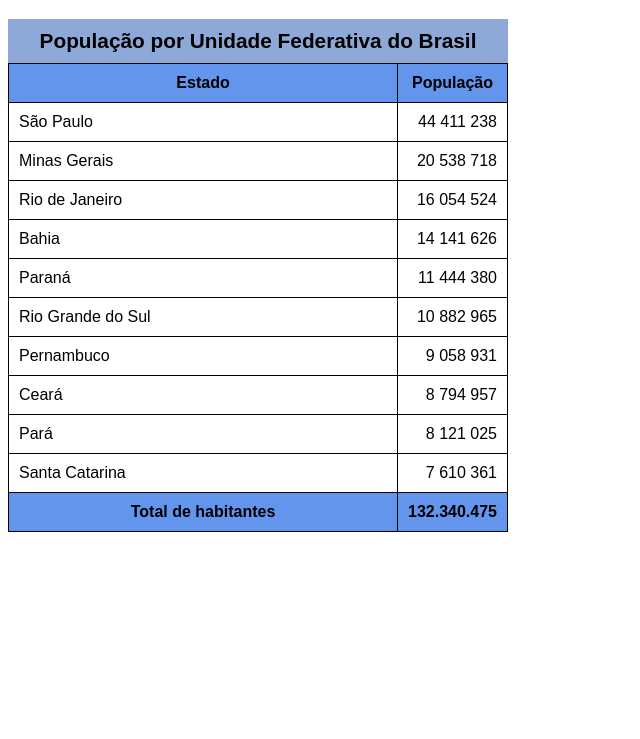
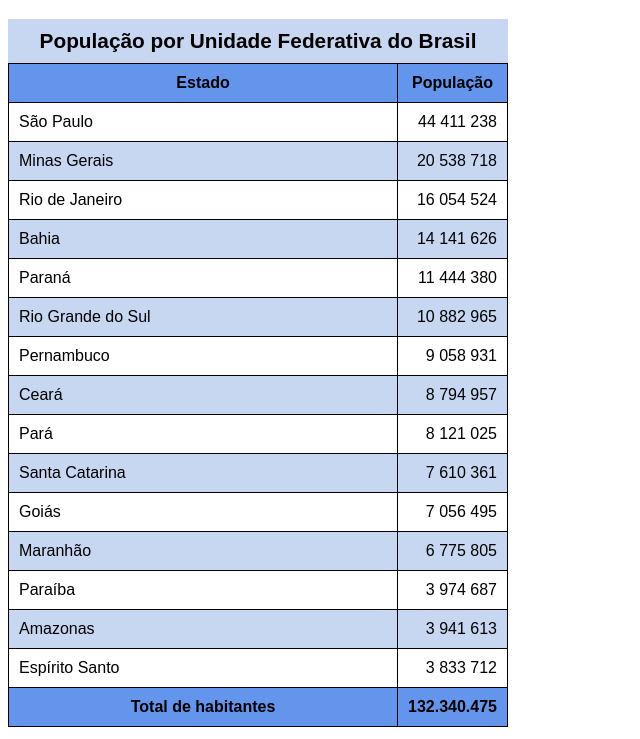
Before and after one commit to mgdantas1/html-css, a plain HTML site: page Módulo 3/aula02/index02.html in a window 1280 px wide. Shown: the part 61-800 px from the top of the page, without its empty margins (0-640 px from the left). Drawn offline with Linux system fonts and the light colour scheme.

Commit message:
efeito zebrado e cabeçalho fixo

```diff
--- a/Módulo 3/aula02/index02.html
+++ b/Módulo 3/aula02/index02.html
@@ -12,13 +12,14 @@
         table {
             width: 500px;
             border-collapse: collapse;
+            position: relative;
         }
 
         caption {
             font-size: 1.3em;
             font-weight: bold;
             padding: 10px;
-            background-color: rgb(142, 168, 216);
+            background-color: #c7d6f1;
         }
 
         td, th {
@@ -32,6 +33,21 @@
 
         thead, tfoot {
             background-color: cornflowerblue;
+        }
+
+        thead th {
+            position: sticky;
+            top: -1px;
+            background-color: cornflowerblue;
+        }
+
+        tbody > tr:nth-child(2n) {
+            /*
+                nth-child(odd)
+                nth-child(even)
+                nth-child(xn - 1)
+            */
+            background-color: #c7d6f1;
         }
 
         tfoot td {
@@ -100,6 +116,26 @@
                 <td>Santa Catarina</td>
                 <td class="num">7 610 361</td>
             </tr>
+            <tr>
+                <td>Goiás</td>
+                <td class="num">7 056 495</td>
+            </tr>
+            <tr>
+                <td>Maranhão</td>
+                <td class="num">6 775 805</td>
+            </tr>
+            <tr>
+                <td>Paraíba</td>
+                <td class="num">3 974 687</td>
+            </tr>
+            <tr>
+                <td>Amazonas</td>
+                <td class="num">3 941 613</td>
+            </tr>
+            <tr>
+                <td>Espírito Santo</td>
+                <td class="num">3 833 712</td>
+            </tr>
         </tbody>
         <tfoot>
             <tr>
```
